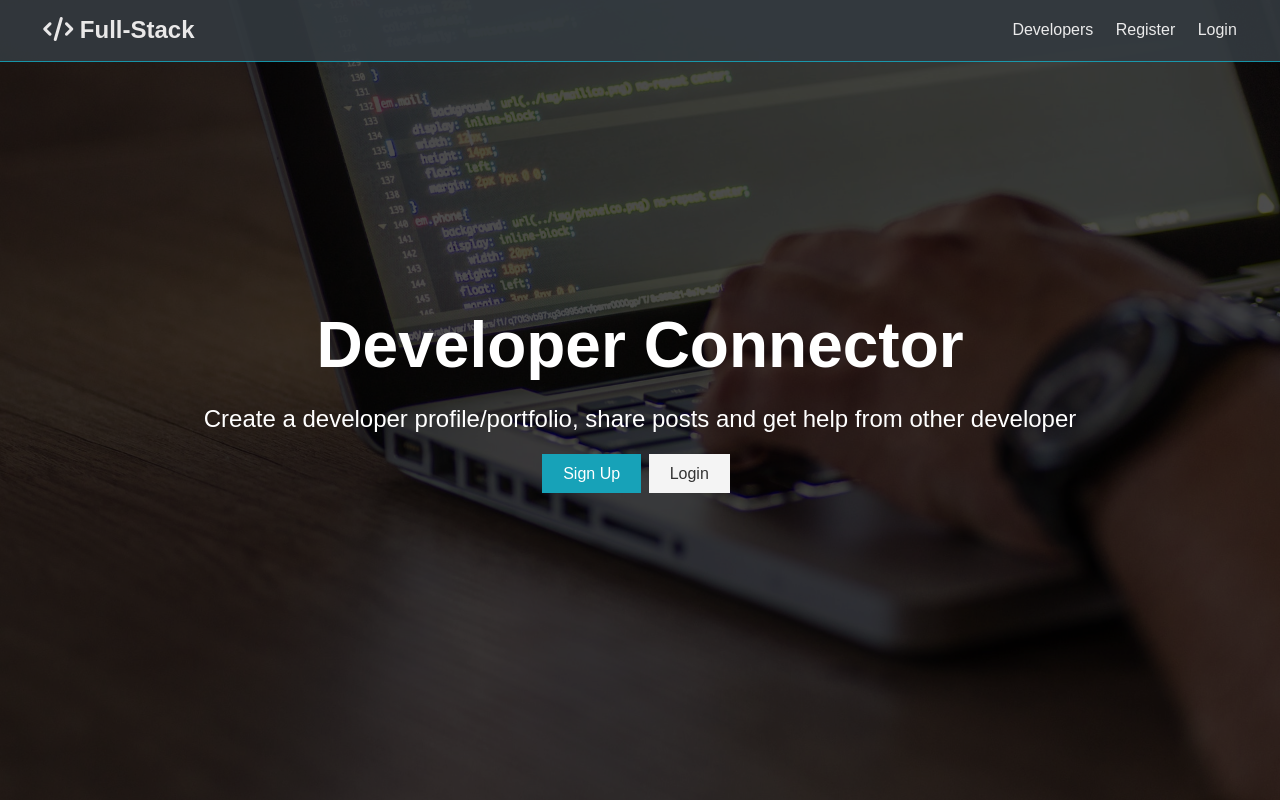
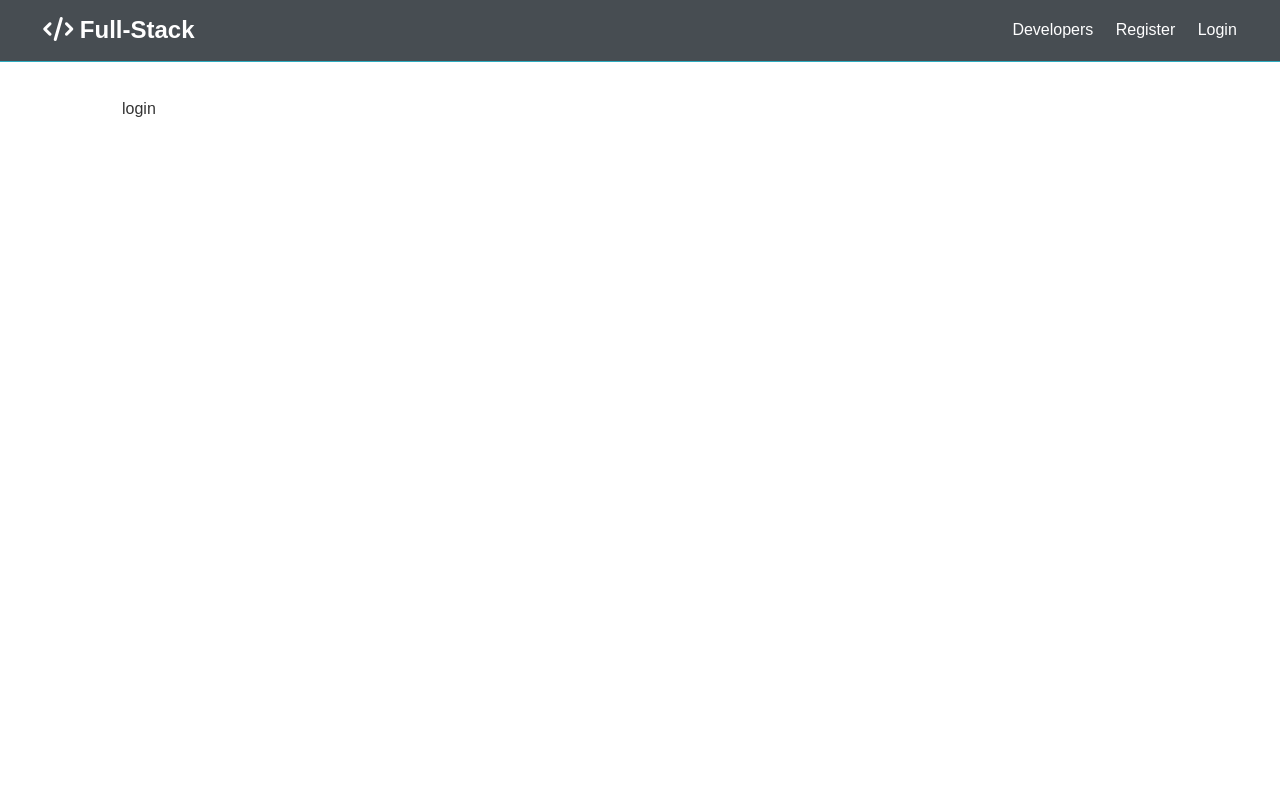
Before and after one commit to doribasson/Full-stack, a React (Create React App) app in the folder client/: page /login in a window 1280 px wide. Built offline with nearby package versions, Linux system fonts and the light colour scheme.

Commit message:
commit24-react-route-dom-Link

```diff
--- a/client/src/App.js
+++ b/client/src/App.js
@@ -1,14 +1,25 @@
 import React, { Fragment } from "react";
+import { BrowserRouter as Router, Route, Switch } from "react-router-dom";
 import "./App.css";
-import Navbar from "./components/Navbar";
-import Landing from "./components/Landing";
+import Navbar from "./components/layout/Navbar";
+import Landing from "./components/layout/Landing";
+import Register from "./components/auth/Register";
+import Login from "./components/auth/Login";
 
 ////Fragment is like a ghost element it will not show ip in the dom
 const App = () => (
-  <Fragment>
-    <Navbar />
-    <Landing />
-  </Fragment>
+  <Router>
+    <Fragment>
+      <Navbar />
+      <Route exact path="/" component={Landing} />
+      <section className="container">
+        <Switch>
+          <Route exact path="/register" component={Register} />
+          <Route exact path="/login" component={Login} />
+        </Switch>
+      </section>
+    </Fragment>
+  </Router>
 );
 
 export default App;
--- /dev/null
+++ b/client/src/components/auth/Login.js
@@ -0,0 +1,7 @@
+import React from "react";
+
+const Login = () => {
+  return <div>login</div>;
+};
+
+export default Login;
--- /dev/null
+++ b/client/src/components/auth/Register.js
@@ -0,0 +1,7 @@
+import React from "react";
+
+const Register = () => {
+  return <div>Register</div>;
+};
+
+export default Register;
--- a/client/src/components/Landing.js
+++ b/client/src/components/layout/Landing.js
@@ -1,4 +1,5 @@
 import React from "react";
+import { Link } from "react-router-dom";
 
 const Landing = () => {
   return (
@@ -11,12 +12,12 @@
             other developer
           </p>
           <div className="buttons">
-            <a href="register.html" className="btn btn-primary">
+            <Link to="/register" className="btn btn-primary">
               Sign Up
-            </a>
-            <a href="login.html" className="btn btn-light">
+            </Link>
+            <Link to="/login" className="btn btn-light">
               Login
-            </a>
+            </Link>
           </div>
         </div>
       </div>
--- a/client/src/components/Navbar.js
+++ b/client/src/components/layout/Navbar.js
@@ -1,22 +1,23 @@
 import React from "react";
+import { Link } from "react-router-dom";
 
 const Navbar = () => {
   return (
     <nav className="navbar bg-dark">
       <h1>
-        <a href="index.html">
+        <Link to="/">
           <i className="fas fa-code"> </i> Full-Stack
-        </a>
+        </Link>
       </h1>
       <ul>
         <li>
-          <a href="profiles.html">Developers</a>
+          <Link to="!#">Developers</Link>
         </li>
         <li>
-          <a href="register.html">Register</a>
+          <Link to="/register">Register</Link>
         </li>
         <li>
-          <a href="login.html">Login</a>
+          <Link to="/login">Login</Link>
         </li>
       </ul>
     </nav>
```
